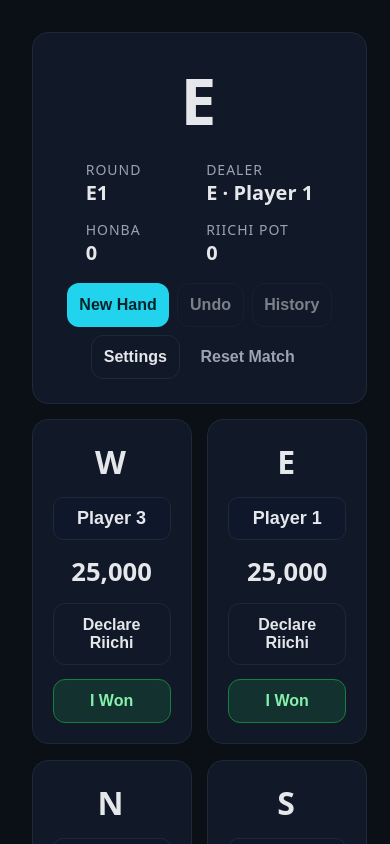
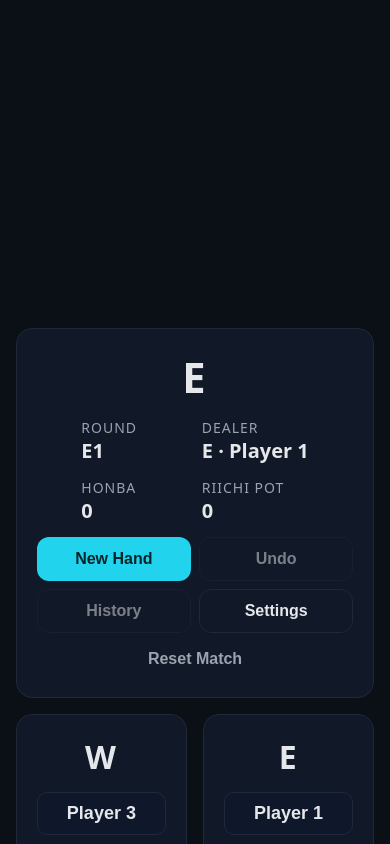
Before and after one commit to RaesakAce/raesakace.github.io, a Svelte app: page / in a window 390 px wide. Shown: the top 844 px of the page. Built offline with nearby package versions, Linux system fonts and the light colour scheme.

Commit message:
try to fix mobile

```diff
--- a/src/App.svelte
+++ b/src/App.svelte
@@ -22,6 +22,7 @@
 </script>
 
 <div class="table-shell">
+  <div class="table-frame">
     <div class="table-grid">
       <div class="seat north">
         <SeatCard side="north" orientation="north" on:win={handleSeatWin} />
@@ -69,6 +70,7 @@
       </div>
     </div>
   </div>
+</div>
 
 {#if historyOpen}
   <Modal title="Hand History" on:close={() => historyOpen = false}>
--- a/src/app.css
+++ b/src/app.css
@@ -1,44 +1,64 @@
-:root { --bg: #0b0f16; --panel: #111827; --text: #e5e7eb; --muted: #9ca3af; --accent: #22d3ee; --danger: #ef4444; }
+:root {
+  --bg: #0b0f16;
+  --panel: #111827;
+  --text: #e5e7eb;
+  --muted: #9ca3af;
+  --accent: #22d3ee;
+  --danger: #ef4444;
+  --viewport-w: 100vw;
+  --viewport-h: 100vh;
+  --safe-top: env(safe-area-inset-top);
+  --safe-right: env(safe-area-inset-right);
+  --safe-bottom: env(safe-area-inset-bottom);
+  --safe-left: env(safe-area-inset-left);
+  --usable-w: calc(var(--viewport-w) - (var(--safe-left) + var(--safe-right)));
+  --usable-h: calc(var(--viewport-h) - (var(--safe-top) + var(--safe-bottom)));
+}
+
+@supports (height: 100dvh) {
+  :root {
+    --viewport-w: 100dvw;
+    --viewport-h: 100dvh;
+    --usable-w: calc(var(--viewport-w) - (var(--safe-left) + var(--safe-right)));
+    --usable-h: calc(var(--viewport-h) - (var(--safe-top) + var(--safe-bottom)));
+  }
+}
 * { box-sizing: border-box; }
 html, body, #app { height: 100%; margin: 0; }
 body { background: var(--bg); color: var(--text); font: 16px system-ui, -apple-system, Segoe UI, Roboto, Ubuntu, Cantarell, Noto Sans, sans-serif; }
 
 #app {
-  min-height: 100%;
+  width: 100%;
+  min-height: var(--viewport-h);
   display: flex;
   justify-content: center;
   align-items: center;
   position: relative;
 }
 
-@media (orientation: portrait) {
-  #app { align-items: stretch; }
-}
-
 .table-shell {
   width: 100%;
   height: 100%;
+  max-width: var(--viewport-w);
+  max-height: var(--viewport-h);
   display: flex;
   align-items: center;
   justify-content: center;
-  padding: clamp(16px, 3vw, 32px);
+  padding: var(--safe-top) var(--safe-right) var(--safe-bottom) var(--safe-left);
   box-sizing: border-box;
 }
 
-@media (orientation: landscape) {
-  .table-shell {
-    width: min(100vw, calc(100vh * 16 / 9));
-    height: min(100vh, calc(100vw * 9 / 16));
-    padding: clamp(12px, 3vh, 28px);
-  }
+.table-frame {
+  width: min(var(--usable-w), calc(var(--usable-h) * 16 / 9));
+  height: min(var(--usable-h), calc(var(--usable-w) * 9 / 16));
+  max-width: 100%;
+  max-height: 100%;
+  aspect-ratio: 16 / 9;
+  display: flex;
 }
 
-@media (orientation: portrait) {
-  .table-shell {
-    width: 100%;
-    height: 100%;
-    padding: clamp(16px, 4vw, 32px);
-  }
+.table-frame > .table-grid {
+  flex: 1;
 }
 
 button {
@@ -81,8 +101,8 @@ input, select {
 
 .table-grid {
   display: grid;
-  grid-template-columns: minmax(120px, 1fr) minmax(300px, 1.25fr) minmax(120px, 1fr);
-  grid-template-rows: auto 1fr auto;
+  grid-template-columns: minmax(110px, 1fr) minmax(280px, 1.25fr) minmax(110px, 1fr);
+  grid-template-rows: minmax(0, auto) minmax(0, 1fr) minmax(0, auto);
   grid-template-areas:
     ". north ."
     "west center east"
@@ -94,7 +114,7 @@ input, select {
   height: 100%;
   max-width: 100%;
   max-height: 100%;
-  padding: clamp(12px, 2.8vh, 24px);
+  padding: clamp(10px, 2.5vh, 22px);
   box-sizing: border-box;
 }
 
@@ -109,15 +129,16 @@ input, select {
   display: flex;
   flex-direction: column;
   align-items: center;
-  gap: clamp(10px, 2vh, 18px);
+  justify-content: center;
+  gap: clamp(8px, 1.6vh, 16px);
   text-align: center;
-  padding: clamp(14px, 3vh, 24px);
+  padding: clamp(12px, 2.8vh, 20px);
   width: 100%;
   box-sizing: border-box;
 }
 
 .round-display {
-  font-size: clamp(4rem, 8vw, 7rem);
+  font-size: clamp(2.6rem, 9vmin, 4.8rem);
   font-weight: 800;
   letter-spacing: 2px;
 }
@@ -141,6 +162,10 @@ input, select {
   flex-wrap: wrap;
   justify-content: center;
   gap: clamp(8px, 2vw, 14px);
+}
+
+.controls button {
+  flex: 1 1 clamp(120px, 26%, 200px);
 }
 
 .seat-card {
@@ -230,14 +255,14 @@ input, select {
 
 @media (max-width: 840px) and (orientation: portrait) {
   .table-grid {
-    grid-template-columns: repeat(2, minmax(160px, 1fr));
+    grid-template-columns: repeat(2, minmax(140px, 1fr));
     grid-template-rows: repeat(3, auto);
     grid-template-areas:
       "center center"
       "north south"
       "west east";
-    gap: clamp(12px, 4vw, 24px);
-    padding: clamp(12px, 4vw, 24px);
+    gap: clamp(10px, 4vw, 20px);
+    padding: clamp(10px, 4vw, 20px);
   }
 }
 
```
Lines whose indentation alone changed are shown as unchanged.
